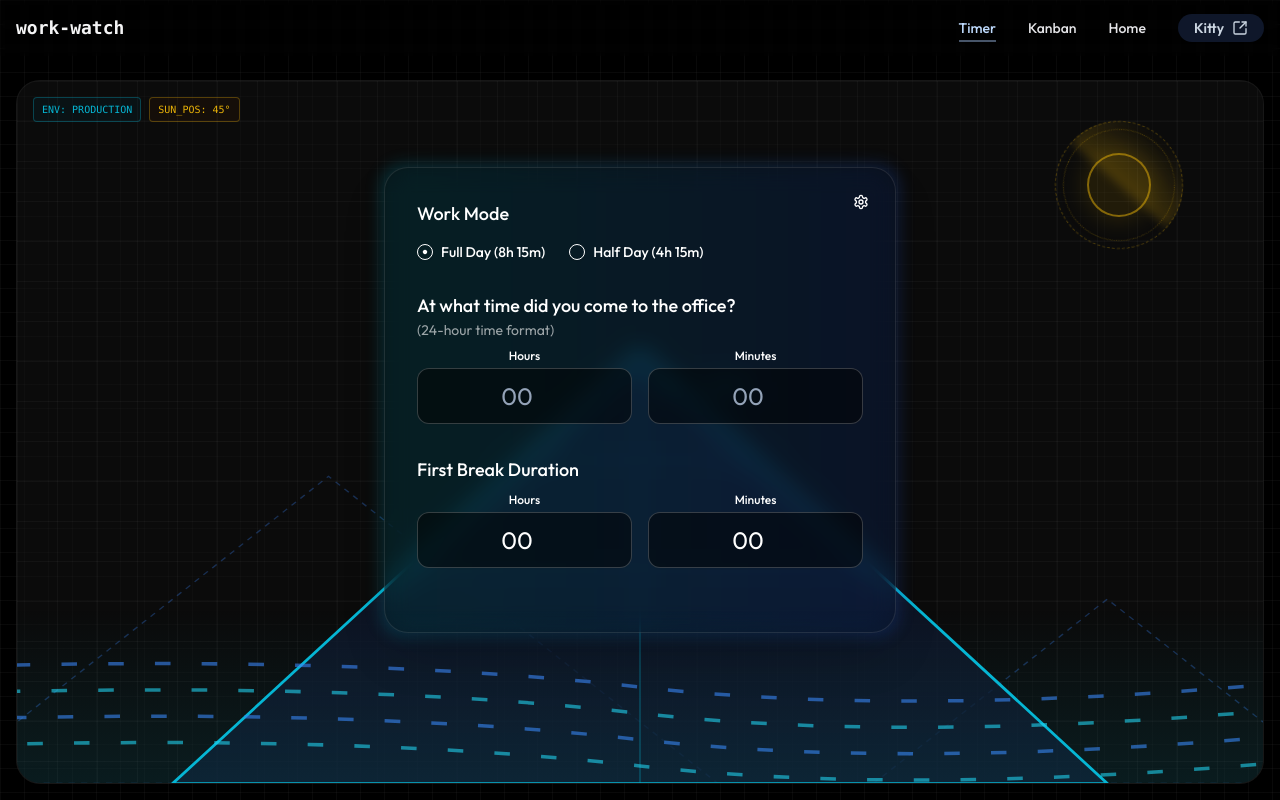
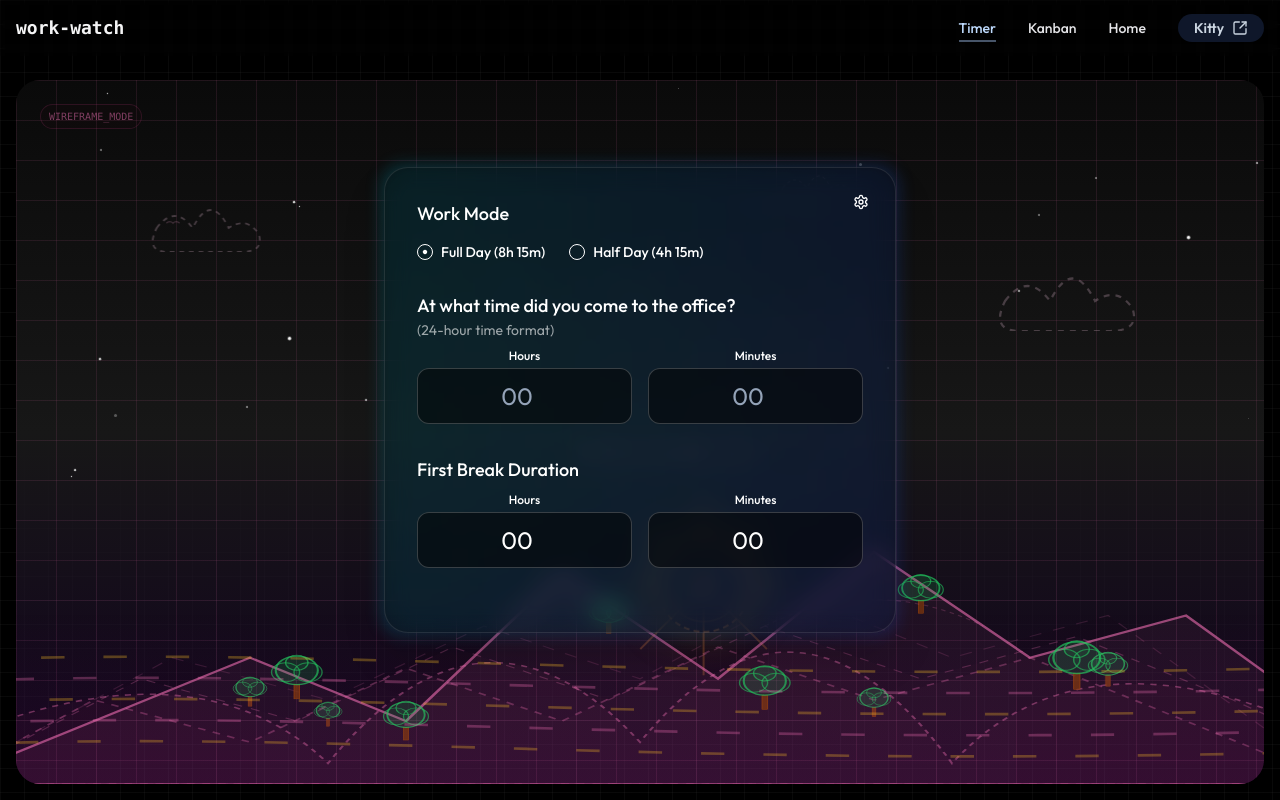
Before and after one commit to Faizanahmedsy/work-time-calculator, a Next.js app: page / in a window 1280 px wide. Built offline with nearby package versions, Linux system fonts and the light colour scheme.

Commit message:
feat: add skeleton mountini scee

```diff
--- a/components/ui/skeleton-nature-scene.jsx
+++ b/components/ui/skeleton-nature-scene.jsx
@@ -3,147 +3,313 @@
 import React from "react";
 import { motion } from "framer-motion";
 
+const Star = ({ x, y, size = 1, delay = 0 }) => (
+  <motion.div
+    className="absolute rounded-full bg-white"
+    style={{ left: x, top: y, width: size, height: size }}
+    animate={{ opacity: [0.2, 1, 0.2], scale: [1, 1.2, 1] }}
+    transition={{ duration: 3 + Math.random() * 2, repeat: Infinity, delay }}
+  />
+);
+
+const Cloud = ({ x, y, scale = 1, delay = 0, duration = 20 }) => (
+  <motion.div
+    className="absolute opacity-40"
+    style={{ left: x, top: y, scale }}
+    animate={{ x: [0, 50, 0] }}
+    transition={{ duration, repeat: Infinity, ease: "linear", delay }}
+  >
+    <svg
+      width="100"
+      height="60"
+      viewBox="0 0 100 60"
+      className="text-pink-200/60 fill-none stroke-current"
+    >
+      <path
+        d="M10 40 Q 25 20 40 40 Q 55 10 70 40 Q 85 30 95 45 Q 100 60 80 60 L 20 60 Q 0 60 10 40 Z"
+        strokeDasharray="4 4"
+        strokeWidth="1.5"
+      />
+    </svg>
+  </motion.div>
+);
+
+const RoundTree = ({ x, y, scale = 1 }) => (
+  <g transform={`translate(${x}, ${y}) scale(${scale})`}>
+    {/* Trunk (Brown) */}
+    <rect x="-2" y="-5" width="4" height="15" fill="#78350f" opacity="0.8" />
+    <rect
+      x="-2"
+      y="-5"
+      width="4"
+      height="15"
+      fill="none"
+      stroke="#92400e"
+      strokeWidth="0.5"
+    />
+
+    {/* Foliage (Rounded Bush - Green Wireframe) */}
+    <circle
+      cx="0"
+      cy="-20"
+      r="15"
+      fill="rgba(34, 197, 94, 0.15)"
+      stroke="#22c55e"
+      strokeWidth="1.5"
+      opacity="0.7"
+    />
+    <circle
+      cx="-8"
+      cy="-18"
+      r="10"
+      fill="rgba(34, 197, 94, 0.1)"
+      stroke="#22c55e"
+      strokeWidth="1"
+      opacity="0.6"
+    />
+    <circle
+      cx="8"
+      cy="-18"
+      r="10"
+      fill="rgba(34, 197, 94, 0.1)"
+      stroke="#22c55e"
+      strokeWidth="1"
+      opacity="0.6"
+    />
+    <circle
+      cx="0"
+      cy="-28"
+      r="8"
+      fill="rgba(34, 197, 94, 0.12)"
+      stroke="#22c55e"
+      strokeWidth="1"
+      opacity="0.65"
+    />
+  </g>
+);
+
+const Bird = ({ x, y, delay = 0 }) => (
+  <motion.div
+    className="absolute w-4 h-4"
+    style={{ left: x, top: y }}
+    initial={{ x: -50, opacity: 0 }}
+    animate={{
+      x: ["-10vw", "110vw"],
+      y: [0, -20, 10, -10],
+      opacity: [0, 1, 1, 0],
+    }}
+    transition={{
+      duration: 35,
+      repeat: Infinity,
+      delay,
+      ease: "linear",
+    }}
+  >
+    <svg
+      viewBox="0 0 24 24"
+      className="w-full h-full text-pink-300/70 fill-none stroke-current"
+    >
+      <path d="M2 12 Q 8 8 12 12 Q 16 8 22 12" strokeWidth="2" />
+    </svg>
+  </motion.div>
+);
+
 const SkeletonNatureScene = () => {
   return (
-    <div className="w-full h-full relative overflow-hidden bg-neutral-900/50 border border-white/5 rounded-3xl">
-      {/* Grid Overlay for Tech Feel */}
-      <div className="absolute inset-0 bg-[linear-gradient(to_right,#80808012_1px,transparent_1px),linear-gradient(to_bottom,#80808012_1px,transparent_1px)] bg-[size:40px_40px]" />
+    <div className="w-full h-full relative overflow-hidden rounded-3xl bg-gradient-to-b from-neutral-950 via-neutral-900 to-purple-950/30">
+      {/* Grid Overlay (Tech Feel) */}
+      <div className="absolute inset-0 bg-[linear-gradient(to_right,#f472b61a_1px,transparent_1px),linear-gradient(to_bottom,#f472b61a_1px,transparent_1px)] bg-[size:40px_40px]" />
 
-      {/* --- THE SUN (Radar Style) --- */}
-      <div className="absolute top-10 right-20 w-32 h-32">
-        {/* Core */}
-        <div className="absolute inset-0 m-auto w-16 h-16 rounded-full border-2 border-yellow-500/50 bg-yellow-500/10 shadow-[0_0_30px_rgba(234,179,8,0.2)]" />
+      {/* --- STARS --- */}
+      {[...Array(30)].map((_, i) => (
+        <Star
+          key={i}
+          x={`${Math.random() * 100}%`}
+          y={`${Math.random() * 60}%`}
+          size={Math.random() * 2 + 1}
+          delay={Math.random() * 5}
+        />
+      ))}
 
-        {/* Rotating Dashed Ring 1 */}
+      {/* --- CLOUDS (Wireframe) --- */}
+      <Cloud x="10%" y="15%" scale={1.2} duration={40} />
+      <Cloud x="60%" y="10%" scale={0.8} delay={10} duration={50} />
+      <Cloud x="80%" y="25%" scale={1.5} delay={5} duration={45} />
+
+      {/* --- THE SUN (Wireframe with Glow) --- */}
+      <motion.div
+        className="absolute bottom-32 left-1/2 -translate-x-1/2 w-32 h-32 z-0"
+        animate={{ y: [0, -10, 0] }}
+        transition={{ duration: 8, repeat: Infinity, ease: "easeInOut" }}
+      >
+        {/* Core Sun (Dashed Circle) */}
+        <div className="absolute inset-0 m-auto w-24 h-24 rounded-full border-2 border-dashed border-orange-400/60 shadow-[0_0_50px_rgba(251,191,36,0.25)]" />
+
+        {/* Inner Ring */}
         <motion.div
-          className="absolute inset-0 w-full h-full rounded-full border border-dashed border-yellow-500/30"
-          animate={{ rotate: 360 }}
-          transition={{ duration: 20, repeat: Infinity, ease: "linear" }}
+          className="absolute inset-0 m-auto w-16 h-16 rounded-full border border-orange-400/50"
+          animate={{ scale: [1, 1.2, 1], opacity: [0.4, 0.7, 0.4] }}
+          transition={{ duration: 4, repeat: Infinity, ease: "easeInOut" }}
         />
 
-        {/* Rotating Dashed Ring 2 (Counter) */}
-        <motion.div
-          className="absolute inset-2 w-[calc(100%-16px)] h-[calc(100%-16px)] rounded-full border border-dotted border-yellow-500/30"
-          animate={{ rotate: -360 }}
-          transition={{ duration: 30, repeat: Infinity, ease: "linear" }}
-        />
+        {/* Rays (Dashed Lines) */}
+        {[...Array(8)].map((_, i) => (
+          <motion.div
+            key={i}
+            className="absolute top-1/2 left-1/2 h-0.5 bg-orange-400/30"
+            style={{
+              rotate: `${i * 45}deg`,
+              transformOrigin: "center",
+              width: "140%",
+              marginLeft: "-70%",
+            }}
+            animate={{ opacity: [0.2, 0.5, 0.2] }}
+            transition={{
+              duration: 3,
+              repeat: Infinity,
+              delay: i * 0.2,
+              ease: "easeInOut",
+            }}
+          />
+        ))}
+      </motion.div>
 
-        {/* Scanning Line */}
-        <motion.div
-          className="absolute inset-0 w-full h-full rounded-full overflow-hidden"
-          animate={{ rotate: 360 }}
-          transition={{ duration: 4, repeat: Infinity, ease: "linear" }}
-        >
-          <div className="w-1/2 h-full bg-gradient-to-r from-transparent to-yellow-500/20 blur-sm" />
-        </motion.div>
-      </div>
+      {/* --- BIRDS (Wireframe) --- */}
+      <Bird x="10%" y="20%" delay={2} />
+      <Bird x="5%" y="25%" delay={5} />
+      <Bird x="15%" y="18%" delay={8} />
 
-      {/* --- THE MOUNTAINS (Wireframe) --- */}
-      <div className="absolute bottom-0 left-0 right-0 h-[70%] z-10">
+      {/* --- THE MOUNTAINS (Multiple Layered Peaks) --- */}
+      <div className="absolute bottom-0 left-0 right-0 h-[60%] z-10">
         <svg
           className="w-full h-full"
           viewBox="0 0 800 400"
           preserveAspectRatio="none"
         >
-          {/* Back Mountain (Faded) */}
+          {/* Far Back Mountains (Very Faded) */}
           <path
-            d="M-50 400 L200 150 L450 400 Z"
-            fill="none"
-            stroke="#3b82f6"
+            d="M-50 400 L100 280 L200 320 L300 250 L400 300 L500 220 L600 280 L700 240 L850 400 Z"
+            fill="rgba(244, 114, 182, 0.03)"
+            stroke="#f472b6"
             strokeWidth="1"
-            strokeDasharray="4 4"
-            className="opacity-30"
+            strokeDasharray="8 8"
+            className="opacity-15"
           />
+
+          {/* Back Mountains Layer 1 */}
           <path
-            d="M550 400 L700 250 L850 400 Z"
-            fill="none"
-            stroke="#3b82f6"
+            d="M-50 400 L80 300 L180 340 L280 270 L380 320 L480 250 L580 300 L680 260 L780 320 L900 400 Z"
+            fill="rgba(244, 114, 182, 0.05)"
+            stroke="#f472b6"
             strokeWidth="1"
-            strokeDasharray="4 4"
+            strokeDasharray="6 6"
+            className="opacity-25"
+          />
+
+          {/* Back Mountains Layer 2 */}
+          <path
+            d="M-50 400 L50 320 L150 360 L250 290 L350 340 L450 270 L550 320 L650 280 L750 340 L850 400 Z"
+            fill="rgba(244, 114, 182, 0.06)"
+            stroke="#f472b6"
+            strokeWidth="1.5"
+            strokeDasharray="5 5"
             className="opacity-30"
           />
 
-          {/* Front Mountain (Main) */}
+          {/* Middle Mountains (More Visible) */}
           <path
-            d="M100 400 L400 50 L700 400 Z"
-            fill="rgba(15, 23, 42, 0.8)"
-            stroke="#06b6d4"
-            strokeWidth="2"
-          />
-          {/* Grid lines on main mountain */}
-          <path
-            d="M400 50 L400 400"
-            stroke="#06b6d4"
-            strokeWidth="1"
-            className="opacity-30"
-          />
-          <path
-            d="M250 225 L550 225"
-            stroke="#06b6d4"
-            strokeWidth="1"
-            className="opacity-30"
-          />
-          <path
-            d="M325 137 L475 137"
-            stroke="#06b6d4"
-            strokeWidth="1"
-            className="opacity-30"
+            d="M-100 400 Q 100 240 200 380 Q 300 200 400 360 Q 500 180 600 380 Q 700 220 900 400"
+            fill="rgba(244, 114, 182, 0.08)"
+            stroke="#f472b6"
+            strokeWidth="1.5"
+            strokeDasharray="4 4"
+            className="opacity-40"
           />
 
-          {/* Coordinates Label */}
+          {/* Trees on Middle Hill */}
+          <RoundTree x="150" y="320" scale="0.6" />
+          <RoundTree x="200" y="340" scale="0.5" />
+          <RoundTree x="550" y="330" scale="0.6" />
+          <RoundTree x="700" y="300" scale="0.7" />
+
+          {/* Front Mountain Range (Most Prominent) */}
+          <path
+            d="M-50 400 L150 280 L250 340 L350 200 L450 300 L550 180 L650 280 L750 240 L900 400 Z"
+            fill="rgba(244, 114, 182, 0.1)"
+            stroke="#f472b6"
+            strokeWidth="2"
+            className="opacity-60"
+          />
+
+          {/* Trees on Front Mountains */}
+          <RoundTree x="180" y="310" scale="0.9" />
+          <RoundTree x="250" y="350" scale="0.8" />
+          <RoundTree x="380" y="250" scale="0.7" />
+          <RoundTree x="480" y="320" scale="0.9" />
+          <RoundTree x="580" y="230" scale="0.8" />
+          <RoundTree x="680" y="300" scale="1" />
+
+          {/* Contour Lines on Main Peak */}
+          <path
+            d="M480 250 Q 550 200 620 250"
+            stroke="#f472b6"
+            strokeWidth="1"
+            strokeDasharray="3 3"
+            className="opacity-20"
+            fill="none"
+          />
+
+          {/* Tech Label */}
           <text
-            x="410"
-            y="80"
-            fill="#06b6d4"
+            x="360"
+            y="90"
+            fill="#f472b6"
             fontSize="10"
             fontFamily="monospace"
-            className="opacity-70"
+            className="opacity-40"
           >
-            ALT: 4800m
+            MOUNTAIN_RANGE_v3.0
           </text>
         </svg>
       </div>
 
-      {/* --- THE RIVER (Data Stream) --- */}
+      {/* --- THE RIVER (Wireframe Data Streams) --- */}
       <div className="absolute bottom-0 left-0 right-0 h-[25%] z-20 overflow-hidden">
         <svg
           className="w-full h-full"
           viewBox="0 0 800 100"
           preserveAspectRatio="none"
         >
-          {/* Stream Lines */}
-          {[1, 2, 3, 4].map((i) => (
+          {/* Stream Lines (Dashed) */}
+          {[1, 2, 3, 4, 5].map((i) => (
             <motion.path
               key={i}
-              d={`M-100 ${20 + i * 15} Q 200 ${10 + i * 15} 400 ${
-                30 + i * 15
-              } T 900 ${20 + i * 15}`}
+              d={`M-100 ${20 + i * 12} C 200 ${5 + i * 12}, 400 ${
+                35 + i * 12
+              }, 900 ${20 + i * 12}`}
               fill="none"
-              stroke={i % 2 === 0 ? "#22d3ee" : "#3b82f6"}
-              strokeWidth="2"
-              strokeDasharray="10 20"
+              stroke={i % 2 === 0 ? "#f472b6" : "#fbbf24"}
+              strokeWidth="1.5"
+              strokeDasharray="15 25"
               initial={{ strokeDashoffset: 0 }}
               animate={{ strokeDashoffset: -1000 }}
               transition={{
-                duration: 20 + i * 5,
+                duration: 30 + i * 5,
                 repeat: Infinity,
                 ease: "linear",
               }}
-              className="opacity-60"
+              className="opacity-30"
             />
           ))}
         </svg>
-        {/* Glow */}
-        <div className="absolute inset-0 bg-gradient-to-t from-cyan-500/10 to-transparent" />
+        {/* Subtle Glow */}
+        <div className="absolute inset-0 bg-gradient-to-t from-pink-500/5 to-transparent" />
       </div>
 
-      {/* Tech Overlay Elements */}
-      <div className="absolute top-4 left-4 flex gap-2">
-        <div className="px-2 py-1 border border-cyan-500/30 rounded text-[10px] text-cyan-500 font-mono bg-cyan-950/20">
-          ENV: PRODUCTION
-        </div>
-        <div className="px-2 py-1 border border-yellow-500/30 rounded text-[10px] text-yellow-500 font-mono bg-yellow-950/20">
-          SUN_POS: 45°
+      {/* Tech Overlay */}
+      <div className="absolute top-6 left-6 flex gap-2 opacity-50 z-40">
+        <div className="px-2 py-1 border border-pink-500/30 rounded-full text-[10px] text-pink-400 font-mono bg-pink-950/10">
+          WIREFRAME_MODE
         </div>
       </div>
     </div>
```
